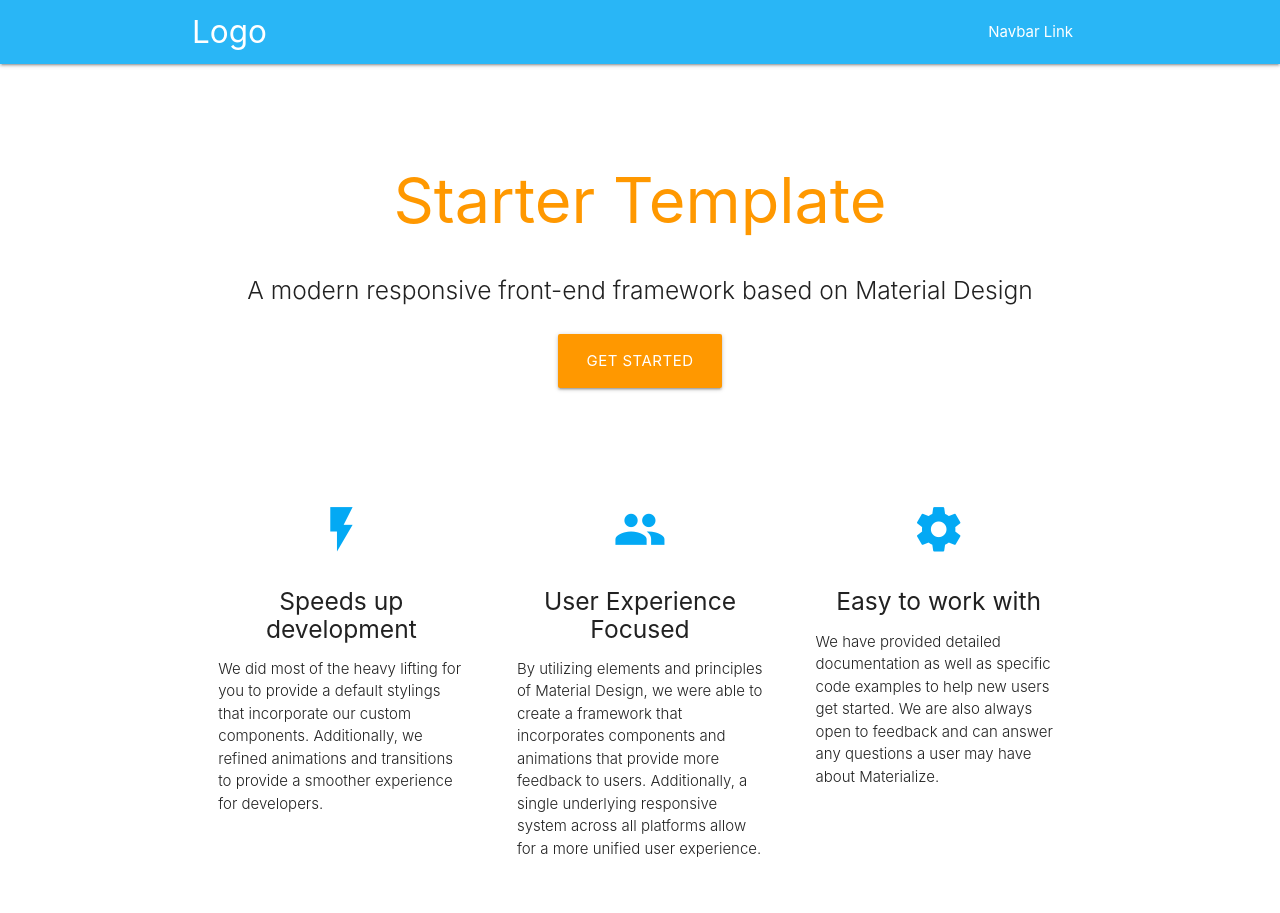
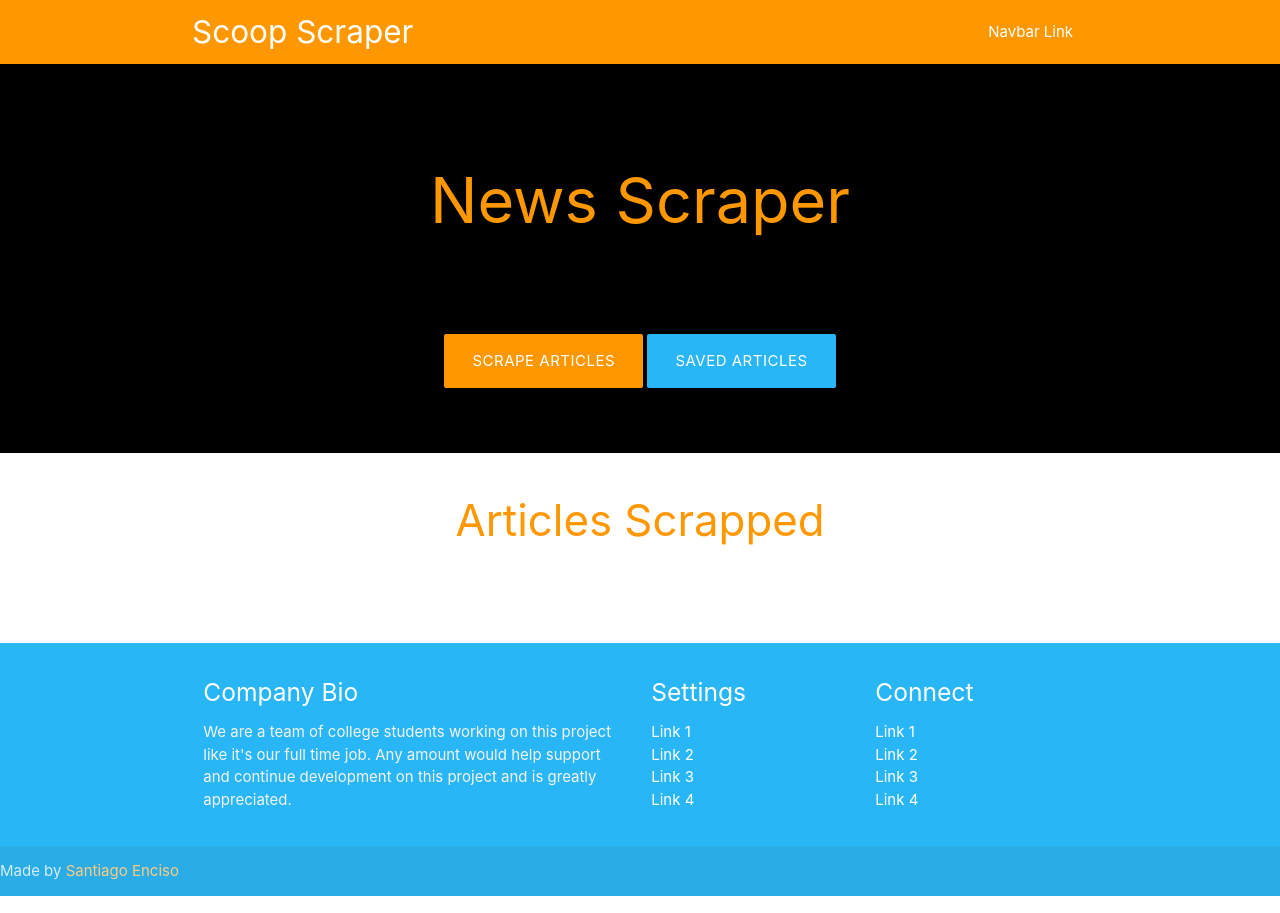
Before and after one commit to whereispolaris/mongodb-nesws-scraper, a website: page public/index.html in a window 1280 px wide. Shown: the top 913 px of the page. Drawn offline with nearby package versions, Linux system fonts and the light colour scheme.

Commit message:
Updated homepage layout.

```diff
--- a/public/css/style.css
+++ b/public/css/style.css
@@ -12,3 +12,18 @@
 .icon-block .material-icons {
 	font-size: inherit;
 }
+
+body {
+  display: flex;
+  min-height: 100vh;
+  flex-direction: column;
+}
+
+.container {
+  flex: 1 0 auto;
+}
+
+.jumbo {
+  background: black;
+  /* width: 100%; */
+}
--- a/public/index.html
+++ b/public/index.html
@@ -1,18 +1,20 @@
 <!DOCTYPE html>
 <html lang="en">
+
 <head>
-  <meta http-equiv="Content-Type" content="text/html; charset=UTF-8"/>
-  <meta name="viewport" content="width=device-width, initial-scale=1, maximum-scale=1.0"/>
+  <meta http-equiv="Content-Type" content="text/html; charset=UTF-8" />
+  <meta name="viewport" content="width=device-width, initial-scale=1, maximum-scale=1.0" />
   <title>Starter Template - Materialize</title>
 
   <!-- CSS  -->
   <link href="https://fonts.googleapis.com/icon?family=Material+Icons" rel="stylesheet">
-  <link href="css/materialize.css" type="text/css" rel="stylesheet" media="screen,projection"/>
-  <link href="css/style.css" type="text/css" rel="stylesheet" media="screen,projection"/>
+  <link href="css/materialize.css" type="text/css" rel="stylesheet" media="screen,projection" />
+  <link href="css/style.css" type="text/css" rel="stylesheet" media="screen,projection" />
 </head>
+
 <body>
-  <nav class="light-blue lighten-1" role="navigation">
-    <div class="nav-wrapper container"><a id="logo-container" href="#" class="brand-logo">Logo</a>
+  <nav class="orange" role="navigation">
+    <div class="nav-wrapper container"><a id="logo-container" href="#" class="brand-logo">Scoop Scraper</a>
       <ul class="right hide-on-med-and-down">
         <li><a href="#">Navbar Link</a></li>
       </ul>
@@ -23,15 +25,17 @@
       <a href="#" data-target="nav-mobile" class="sidenav-trigger"><i class="material-icons">menu</i></a>
     </div>
   </nav>
-  <div class="section no-pad-bot" id="index-banner">
-    <div class="container">
+  <div class="section no-pad-bot jumbo" id="index-banner">
+    <div class="container ">
       <br><br>
-      <h1 class="header center orange-text">Starter Template</h1>
+      <h1 class="header center orange-text">News Scraper</h1>
       <div class="row center">
         <h5 class="header col s12 light">A modern responsive front-end framework based on Material Design</h5>
       </div>
       <div class="row center">
-        <a href="http://materializecss.com/getting-started.html" id="download-button" class="btn-large waves-effect waves-light orange">Get Started</a>
+        <a href="#" id="download-button" class="btn-large waves-effect waves-light orange">Scrape Articles</a>
+        <a href="#" id="download-button" class="btn-large waves-effect waves-light light-blue lighten-1">Saved
+          Articles</a>
       </div>
       <br><br>
 
@@ -44,44 +48,22 @@
 
       <!--   Icon Section   -->
       <div class="row">
-        <div class="col s12 m4">
-          <div class="icon-block">
-            <h2 class="center light-blue-text"><i class="material-icons">flash_on</i></h2>
-            <h5 class="center">Speeds up development</h5>
+        <h3 class="header center orange-text">Articles Scrapped</h3>
 
-            <p class="light">We did most of the heavy lifting for you to provide a default stylings that incorporate our custom components. Additionally, we refined animations and transitions to provide a smoother experience for developers.</p>
-          </div>
-        </div>
-
-        <div class="col s12 m4">
-          <div class="icon-block">
-            <h2 class="center light-blue-text"><i class="material-icons">group</i></h2>
-            <h5 class="center">User Experience Focused</h5>
-
-            <p class="light">By utilizing elements and principles of Material Design, we were able to create a framework that incorporates components and animations that provide more feedback to users. Additionally, a single underlying responsive system across all platforms allow for a more unified user experience.</p>
-          </div>
-        </div>
-
-        <div class="col s12 m4">
-          <div class="icon-block">
-            <h2 class="center light-blue-text"><i class="material-icons">settings</i></h2>
-            <h5 class="center">Easy to work with</h5>
-
-            <p class="light">We have provided detailed documentation as well as specific code examples to help new users get started. We are also always open to feedback and can answer any questions a user may have about Materialize.</p>
-          </div>
-        </div>
       </div>
 
     </div>
     <br><br>
   </div>
 
-  <footer class="page-footer orange">
+  <footer class="page-footer light-blue lighten-1">
     <div class="container">
       <div class="row">
         <div class="col l6 s12">
           <h5 class="white-text">Company Bio</h5>
-          <p class="grey-text text-lighten-4">We are a team of college students working on this project like it's our full time job. Any amount would help support and continue development on this project and is greatly appreciated.</p>
+          <p class="grey-text text-lighten-4">We are a team of college students working on this project like it's our
+            full time job. Any amount would help support and continue development on this project and is greatly
+            appreciated.</p>
 
 
         </div>
@@ -107,7 +89,7 @@
     </div>
     <div class="footer-copyright">
       <div class="container">
-      Made by <a class="orange-text text-lighten-3" href="http://materializecss.com">Materialize</a>
+        Made by <a class="orange-text text-lighten-3" href="http://snatiagoenciso.com">Santiago Enciso</a>
       </div>
     </div>
   </footer>
@@ -118,5 +100,6 @@
   <script src="js/materialize.js"></script>
   <script src="js/init.js"></script>
 
-  </body>
+</body>
+
 </html>
```
